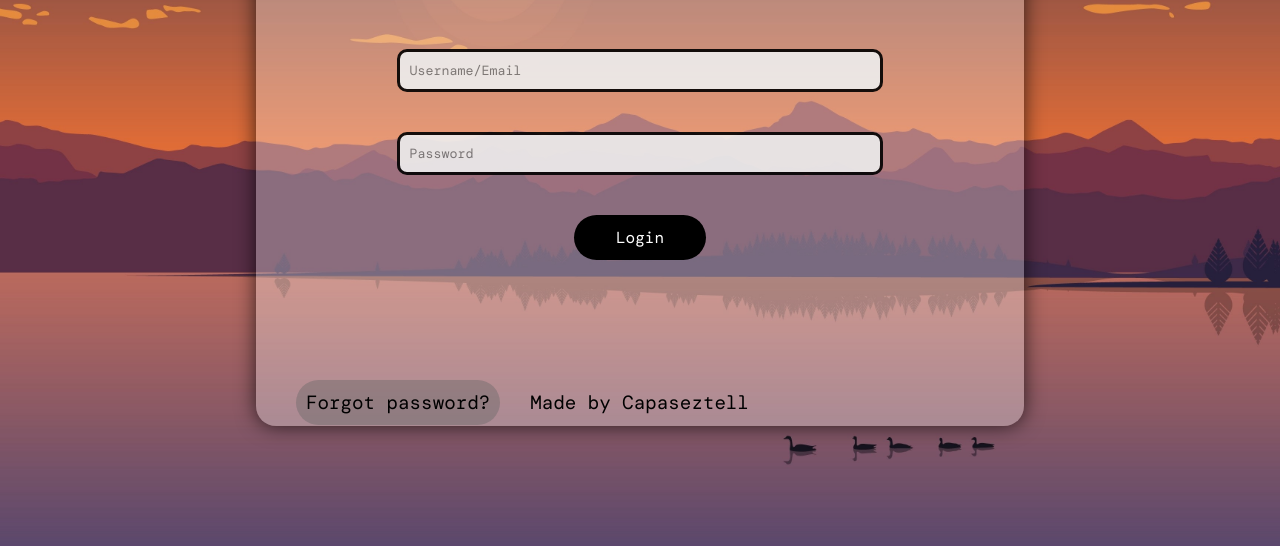
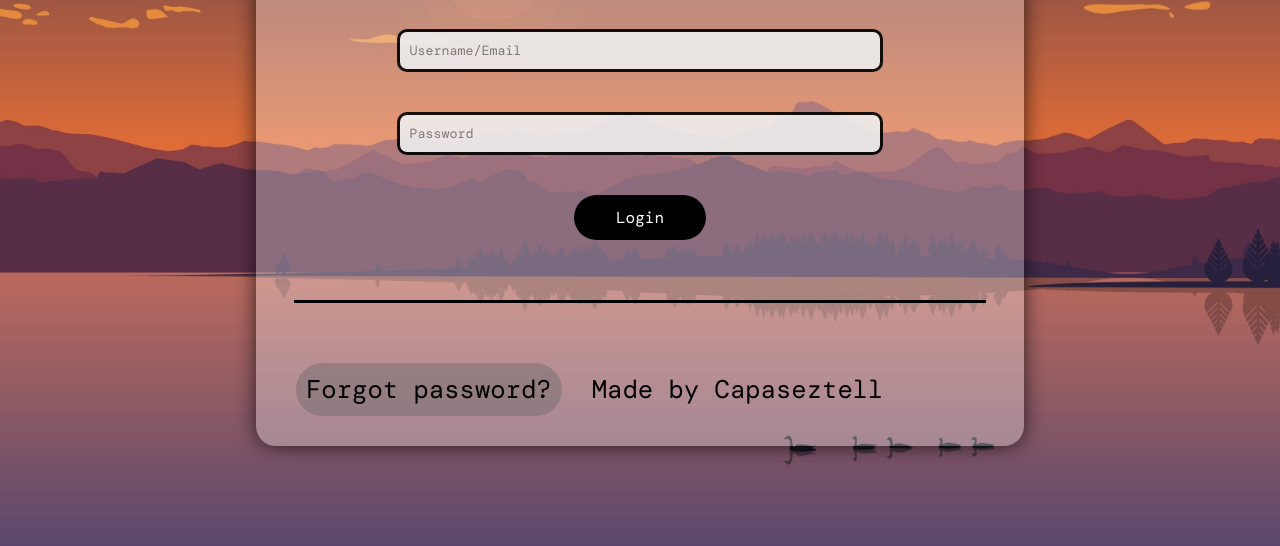
Before and after one commit to Capaseztel/Capaseztel.github.io, a plain HTML site: page proyects/login/login.html in a window 1280 px wide. Shown: the part 340-886 px from the top of the page. Drawn offline with nearby package versions, Linux system fonts and the light colour scheme.

Commit message:
fix login page

```diff
--- a/proyects/login/login.css
+++ b/proyects/login/login.css
@@ -23,7 +23,7 @@
     flex-direction: column;
     border-radius: 20px;
     width: 60%;
-    height: 70%;
+    height: 600px;
     background-color: rgba(255, 255, 255, 0.3);
     box-shadow: 0 0 20px 0 rgba(0, 0, 0, 0.7);
 }
@@ -81,7 +81,7 @@
     padding: 10px;
     border-radius: 50px;
     background-color: rgba(100, 100, 100, 0.4);
-    font-size: 1.2em;
+    font-size: 2vw;
     text-decoration: none;
     margin-left: 40px;
     transition: all 0.3s ease;
@@ -97,7 +97,7 @@
     margin-bottom: 20px;
     color: #000;
     padding: 10px;
-    font-size: 1.2em;
+    font-size: 2vw;
     text-decoration: none;
     margin-right: 40px;
 }
```
